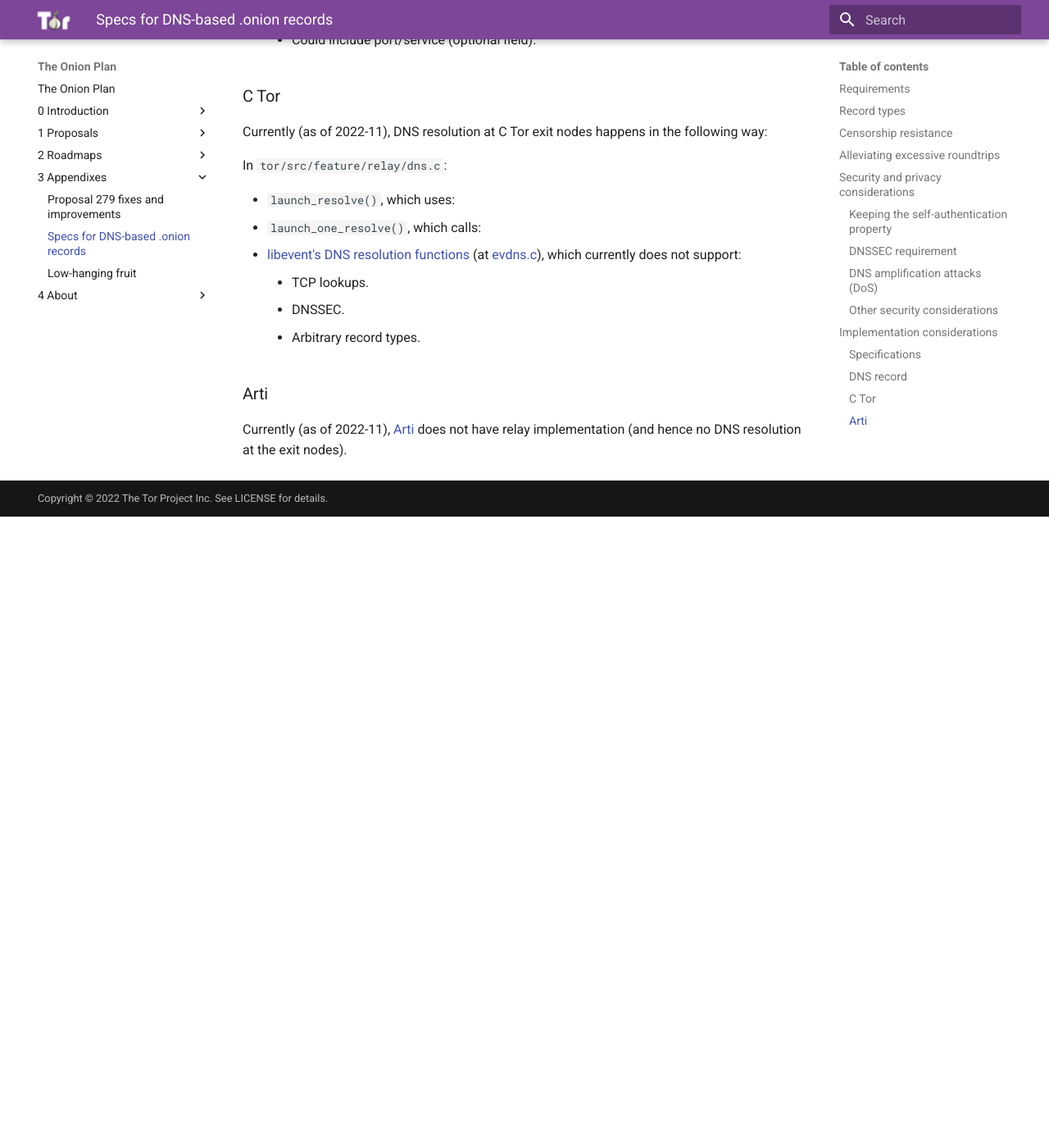
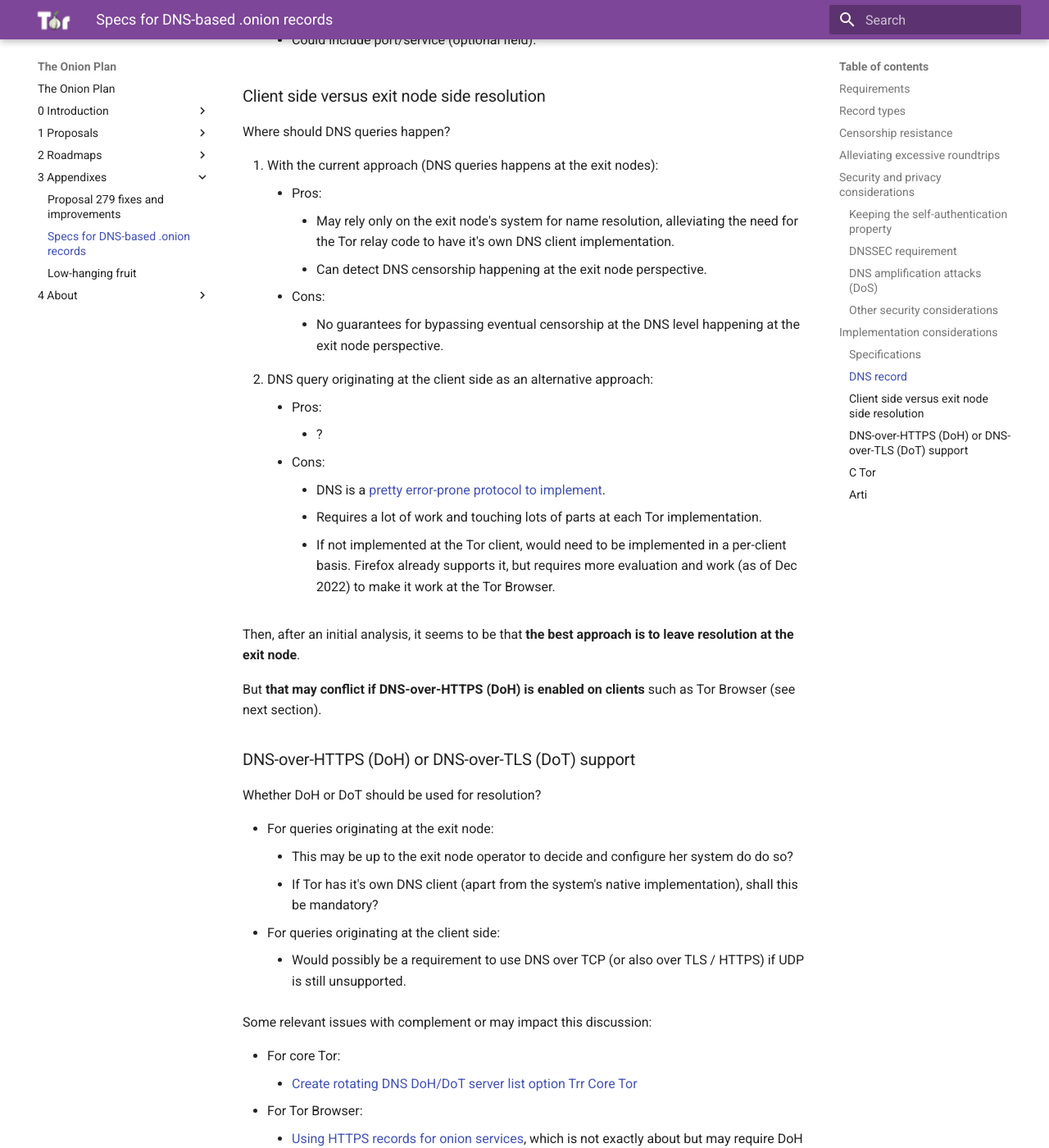
Before and after one commit to offsoc/onionplan, an MkDocs documentation site: the page built from docs/3 - Appendixes/02 - Appendix: Specs for DNS-based .onion records.md, in a window 1280 px wide and 1400 px high, scrolled down 4971 px. Shown: the whole window at 82% size. Built offline with MkDocs 1.6.1 and Material for MkDocs 9.7.7, drawn with Linux system fonts in a browser that asks for light colours; before the commit the page ends 5601 px from its top, so only the background shows below that; some of the changed text lies outside the part shown.

Commit message:
Feat: DNS: initial discussion about where queries should happen; DoH and DoT support

```diff
--- a/docs/3 - Appendixes/02 - Appendix: Specs for DNS-based .onion records.md
+++ b/docs/3 - Appendixes/02 - Appendix: Specs for DNS-based .onion records.md
@@ -194,6 +194,67 @@ Relevant [Tor specifications][] for DNS resolution:
         * The .onion address itself.
     * Could include port/service (optional field).
 
+### Client side versus exit node side resolution
+
+Where should DNS queries happen?
+
+1. With the current approach (DNS queries happens at the exit nodes):
+    * Pros:
+        * May rely only on the exit node's system for name resolution,
+          alleviating the need for the Tor relay code to have it's own DNS
+          client implementation.
+        * Can detect DNS censorship happening at the exit node perspective.
+    * Cons:
+        * No guarantees for bypassing eventual censorship at the DNS level
+          happening at the exit node perspective.
+2. DNS query originating at the client side as an alternative approach:
+    * Pros:
+        * ?
+    * Cons:
+        * DNS is a [pretty error-prone protocol to implement][].
+        * Requires a lot of work and touching lots of parts at each Tor
+          implementation.
+        * If not implemented at the Tor client, would need to be implemented in
+          a per-client basis. Firefox already supports it, but requires more
+          evaluation and work (as of Dec 2022) to make it work at the Tor Browser.
+
+Then, after an initial analysis, it seems to be that **the best approach is to
+leave resolution at the exit node**.
+
+But **that may conflict if DNS-over-HTTPS (DoH) is enabled on clients** such as
+Tor Browser (see next section).
+
+[pretty error-prone protocol to implement]: https://gitlab.torproject.org/tpo/core/tor/-/issues/33687#note_2510496
+
+### DNS-over-HTTPS (DoH) or DNS-over-TLS (DoT) support
+
+Whether DoH or DoT should be used for resolution?
+
+* For queries originating at the exit node:
+    * This may be up to the exit node operator to decide and configure her
+      system do do so?
+    * If Tor has it's own DNS client (apart from the system's native
+      implementation), shall this be mandatory?
+* For queries originating at the client side:
+    * Would possibly be a requirement to use DNS over TCP (or also over TLS /
+      HTTPS) if UDP is still unsupported.
+
+Some relevant issues with complement or may impact this discussion:
+
+* For core Tor:
+    * [Create rotating DNS DoH/DoT server list option Trr Core Tor](https://gitlab.torproject.org/tpo/core/tor/-/issues/33687)
+* For Tor Browser:
+    * [Using HTTPS records for onion services](https://gitlab.torproject.org/tpo/applications/tor-browser/-/issues/41325),
+      which is not exactly about but may require DoH in the client side in order to work.
+    * [Think about using DNS over HTTPS for Tor Browser](https://gitlab.torproject.org/tpo/applications/tor-browser/-/issues/30753)
+    * [DoH/TRR disabled by network.dns.disabled makes it unsafe to test DoH](https://gitlab.torproject.org/tpo/applications/tor-browser/-/issues/40034)
+    * [Disable various ESR78 features via prefs](https://gitlab.torproject.org/tpo/applications/tor-browser/-/issues/40048)
+    * [Firefox's integration with Cloudflare for DNS-over-HTTPS](https://gitlab.torproject.org/tpo/applications/tor-browser/-/issues/31671)
+    * [Review Mozilla 1730418: Blocked network requests still reach a custom DoH resolver](https://gitlab.torproject.org/tpo/applications/tor-browser/-/issues/41123)
+* For documentation in general:
+    * [Add question: "What's the difference between Tor and DoH (DNS over HTTPS)?" to HTTPS section](https://gitlab.torproject.org/tpo/web/support/-/issues/65)
+    * [Add What's the difference between Tor and DoH by highflyer910](https://github.com/torproject/support/pull/67)
+
 ### C Tor
 
 Currently (as of 2022-11), DNS resolution at C Tor exit nodes happens in the
```
Also changed, not shown: other parts of docs/3 - Appendixes/02 - Appendix: Specs for DNS-based .onion records.md (+2 -2 lines).
